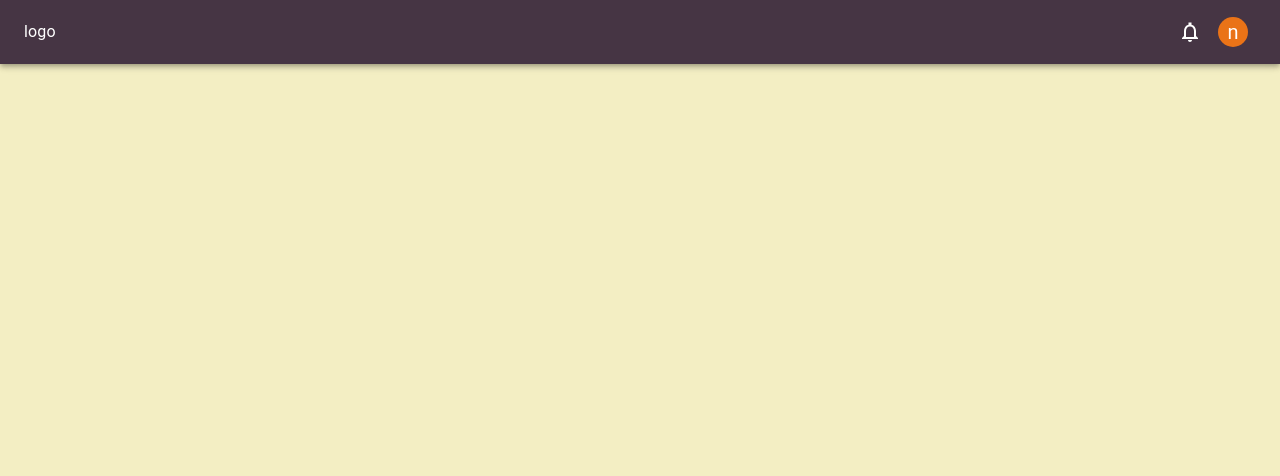
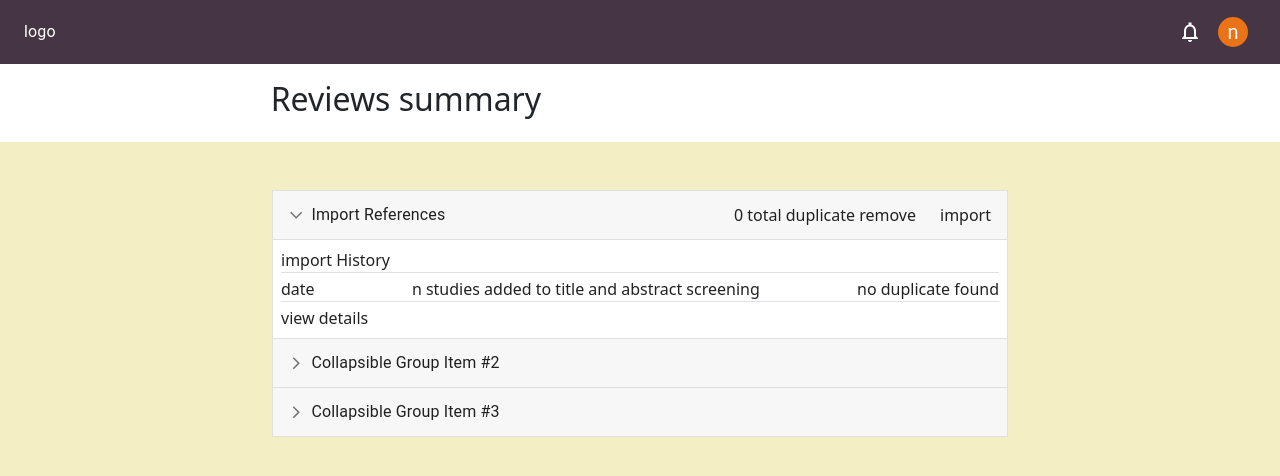
Before and after one commit to Arsalan-Ab/review-app, a React (Create React App) app: page /review-summary in a window 1280 px wide. Before the commit this address had no page. Shown: the top 476 px of the page. Built offline with nearby package versions, Linux system fonts and the light colour scheme.

Commit message:
fix routing

```diff
--- a/src/App.css
+++ b/src/App.css
@@ -1,6 +1,7 @@
 .main-background {
   background-color: #F3EEC3;
 }
+
 a{
   color: black !important;
 }
--- a/src/App.tsx
+++ b/src/App.tsx
@@ -7,19 +7,31 @@ import Reviews from './pages/reviews';
 import { Fragment } from 'react';
 import Sign from './pages/sign';
 import NewReview from './pages/new-review';
-import ReviewId from './pages/review-id';
+import ReviewSummary from './pages/review-summary';
+import ReviewSetting from './pages/settings/review-setting';
+import SettingLayout from './layouts/setting-layout';
 
 function App() {
   return (
     <div className='main-background vh-100'>
-      <Globallayout>
-        <Routes>
+
+      <Routes>
+        <Route element={<Globallayout />}>
           <Route path='/' element={<Sign />} />
           <Route path='/reviews' element={<Reviews />}></Route>
           <Route path='/new-review' element={<NewReview />}></Route>
-          <Route path='review-id' element={<ReviewId/>}></Route>
-        </Routes>
-      </Globallayout>
+          <Route path='review-summary' element={<ReviewSummary />}></Route>
+          <Route element={<SettingLayout />}>
+            <Route path='/setting' element={<ReviewSetting />}></Route>
+          </Route>
+        </Route>
+
+      </Routes>
+
+
+      <Routes>
+
+      </Routes>
 
 
     </div>
--- a/src/components/accordination/accordination.tsx
+++ b/src/components/accordination/accordination.tsx
@@ -1,5 +1,6 @@
 import { styled } from '@mui/material/styles';
 import ArrowForwardIosSharpIcon from '@mui/icons-material/ArrowForwardIosSharp';
+import ExpandMoreIcon from '@mui/icons-material/ExpandMore';
 import MuiAccordion, { AccordionProps } from '@mui/material/Accordion';
 import MuiAccordionSummary, {
   AccordionSummaryProps,
@@ -53,8 +54,8 @@ export default function CustomizedAccordions() {
     };
 
   return (
-    <div>
-      <Accordion expanded={expanded === 'panel1'} onChange={handleChange('panel1')}>
+    <div className='col-sm-8 offset-sm-2'>
+      <Accordion expanded={expanded === 'panel1'} onChange={handleChange("panel1")}>
         <AccordionSummary id="panel1d-header" className='d-flex'>
           <Typography className='flex-grow-1'>Import References</Typography>
           <div className='d-flex'>
@@ -67,17 +68,20 @@ export default function CustomizedAccordions() {
           </div>
 
         </AccordionSummary>
-        <AccordionDetails>
-          <Typography>
-            Lorem ipsum dolor sit amet, consectetur adipiscing elit. Suspendisse
-            malesuada lacus ex, sit amet blandit leo lobortis eget. Lorem ipsum dolor
-            sit amet, consectetur adipiscing elit. Suspendisse malesuada lacus ex,
-            sit amet blandit leo lobortis eget.
-          </Typography>
+        <AccordionDetails sx={{ padding: 1 }}>
+          <div className='border-bottom mb-1'>
+            import History
+          </div>
+          <div className='d-flex justify-content-between mb-1 border-bottom'>
+            <div> date</div>
+            <div>n studies added to title and abstract screening</div>
+            <div>no duplicate found</div>
+          </div>
+          <div>view details</div>
         </AccordionDetails>
       </Accordion>
       <Accordion expanded={expanded === 'panel2'} onChange={handleChange('panel2')}>
-        <AccordionSummary aria-controls="panel2d-content" id="panel2d-header">
+        <AccordionSummary id="panel2d-header">
           <Typography>Collapsible Group Item #2</Typography>
         </AccordionSummary>
         <AccordionDetails>
@@ -102,6 +106,6 @@ export default function CustomizedAccordions() {
           </Typography>
         </AccordionDetails>
       </Accordion>
-    </div>
+    </div >
   );
 }
--- /dev/null
+++ b/src/components/secondry-navigation/setting-secondry-navigation.tsx
@@ -0,0 +1,16 @@
+import { Link } from "react-router-dom";
+
+function SettingSecondryNavigation() {
+
+    return (
+        <div className="row">
+            <div className="col-8 offset-sm-2  d-flex">
+                <Link to='/reviews' className="me-4 h-100 text-decoration-none py-3 border-bottom"> Review Setting</Link>
+                <Link to='/archive' className="h-100 py-3 text-decoration-none me-4">Reviewers</Link>
+                <Link to='/study-tag' className="h-100 py-3 text-decoration-none">Study Tags</Link>
+            </div>
+        </div>
+    );
+}
+
+export default SettingSecondryNavigation;
--- a/src/layouts/global-layout.tsx
+++ b/src/layouts/global-layout.tsx
@@ -1,16 +1,14 @@
 import { ReactNode } from "react";
+import { Outlet } from "react-router-dom";
 import PrimaryNavigation from "../components/primary-navigation/primary-navigation";
 
-interface GlobalLayoutProps {
-    children: ReactNode;
-}
 
-function Globallayout({ children }: GlobalLayoutProps) {
+function Globallayout() {
 
     return (
         <>
             <PrimaryNavigation />
-            {children}
+            <Outlet />
         </>
     );
 }
--- /dev/null
+++ b/src/layouts/setting-layout.tsx
@@ -0,0 +1,22 @@
+import { Outlet } from "react-router-dom";
+import SettingSecondryNavigation from "../components/secondry-navigation/setting-secondry-navigation";
+
+function SettingLayout() {
+
+    return (
+        <>
+            <div className="vw-100 bg-white mb-5 ">
+                <div className="container text-uppercase ">
+                    <div className="row border-bottom border-4">
+                        <h2 className="col-sm-10 offset-sm-2 fw-normal ">Setting</h2>
+                    </div>
+                    <SettingSecondryNavigation />
+                </div>
+            </div>
+            <Outlet/>
+        </>
+
+    );
+}
+
+export default SettingLayout;
--- a/src/pages/review-id.tsx
+++ /dev/null
@@ -1,13 +0,0 @@
-import CustomizedAccordions from "../components/accordination/accordination";
-
-function ReviewId() {
-
-
-    return (
-        <div className="container">
-            <CustomizedAccordions></CustomizedAccordions>
-        </div>
-    );
-}
-
-export default ReviewId;
--- /dev/null
+++ b/src/pages/review-summary.tsx
@@ -0,0 +1,26 @@
+import CustomizedAccordions from "../components/accordination/accordination";
+
+function ReviewSummary() {
+
+
+    return (
+        <>
+            <div className="vw-100 bg-white mb-5 ">
+                <div className="container p-3">
+                        <h2 className="col-sm-10 offset-sm-2 fw-normal ">Reviews summary</h2>
+                </div>
+            </div>
+
+            <div className="container">
+                <div className="row">
+                    <CustomizedAccordions></CustomizedAccordions>
+                </div>
+            </div>
+
+
+        </>
+
+    );
+}
+
+export default ReviewSummary;
--- /dev/null
+++ b/src/pages/settings/review-setting.tsx
@@ -0,0 +1,5 @@
+function ReviewSetting() {
+    return ( null );
+}
+
+export default ReviewSetting;
--- a/src/pages/sign.tsx
+++ b/src/pages/sign.tsx
@@ -3,7 +3,7 @@ import SignForm from "../components/sign-form/sign-form";
 function Sign() {
 
     return (
-        <div className="container d-flex justify-content-center">
+        <div className="container d-flex justify-content-center align-items-center">
             <SignForm/>
         </div>
     );
```
